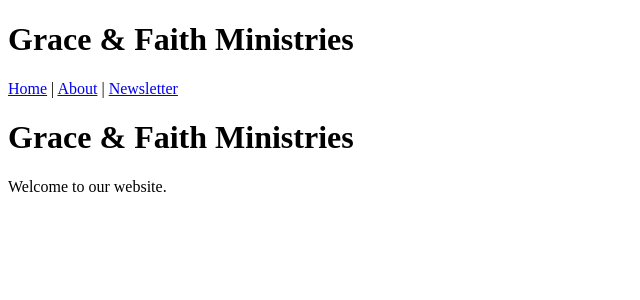
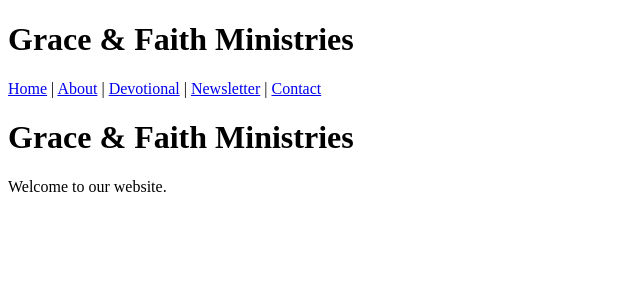
Before and after one commit to luwatt6-del/grace-and-faith, a Next.js app: page / in a window 1280 px wide. Shown: the top 300 px of the page, without its empty margins (0-640 px from the left). Built offline with nearby package versions, Linux system fonts and the light colour scheme.

Commit message:
Update Header.js

```diff
--- a/app/components/Header.js
+++ b/app/components/Header.js
@@ -7,7 +7,9 @@ export default function Header() {
       <nav>
         <Link href="/">Home</Link> |{" "}
         <Link href="/about">About</Link> |{" "}
-        <Link href="/newsletter">Newsletter</Link>
+        <Link href="/devotional">Devotional</Link> |{" "}
+        <Link href="/newsletter">Newsletter</Link> |{" "}
+        <Link href="/contact">Contact</Link>
       </nav>
     </header>
   );
```
